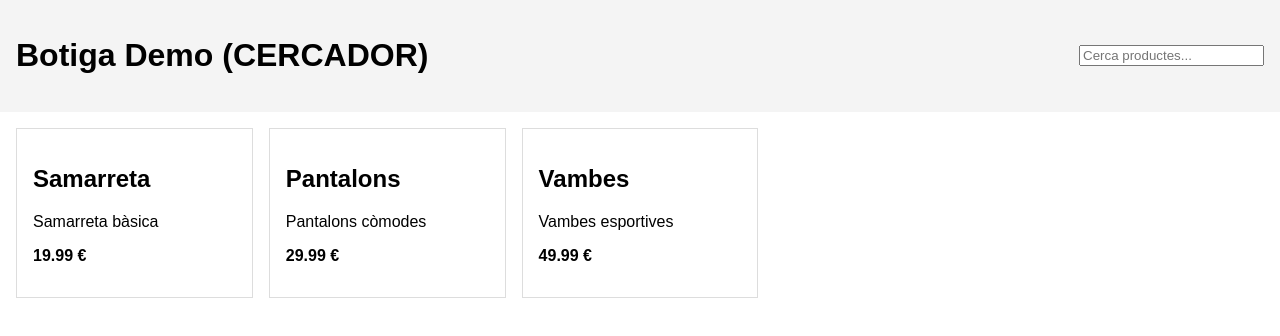
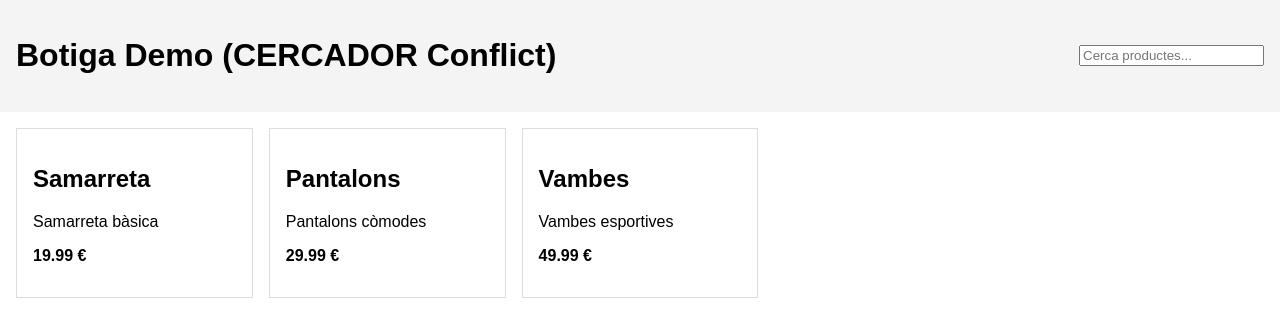
Before and after one commit to RaulRLM/botiga_git_github, a plain HTML site: page index.html in a window 1280 px wide. Drawn offline with Linux system fonts and the light colour scheme.

Commit message:
Canvi conflictiu a feature/cercador

```diff
--- a/index.html
+++ b/index.html
@@ -7,7 +7,7 @@
   </head>
   <body>
     <header>
-      <h1>Botiga Demo (CERCADOR)</h1>
+      <h1>Botiga Demo (CERCADOR Conflict)</h1>
       <input type="text" id="buscador" placeholder="Cerca productes..." />
     </header>
 
```
